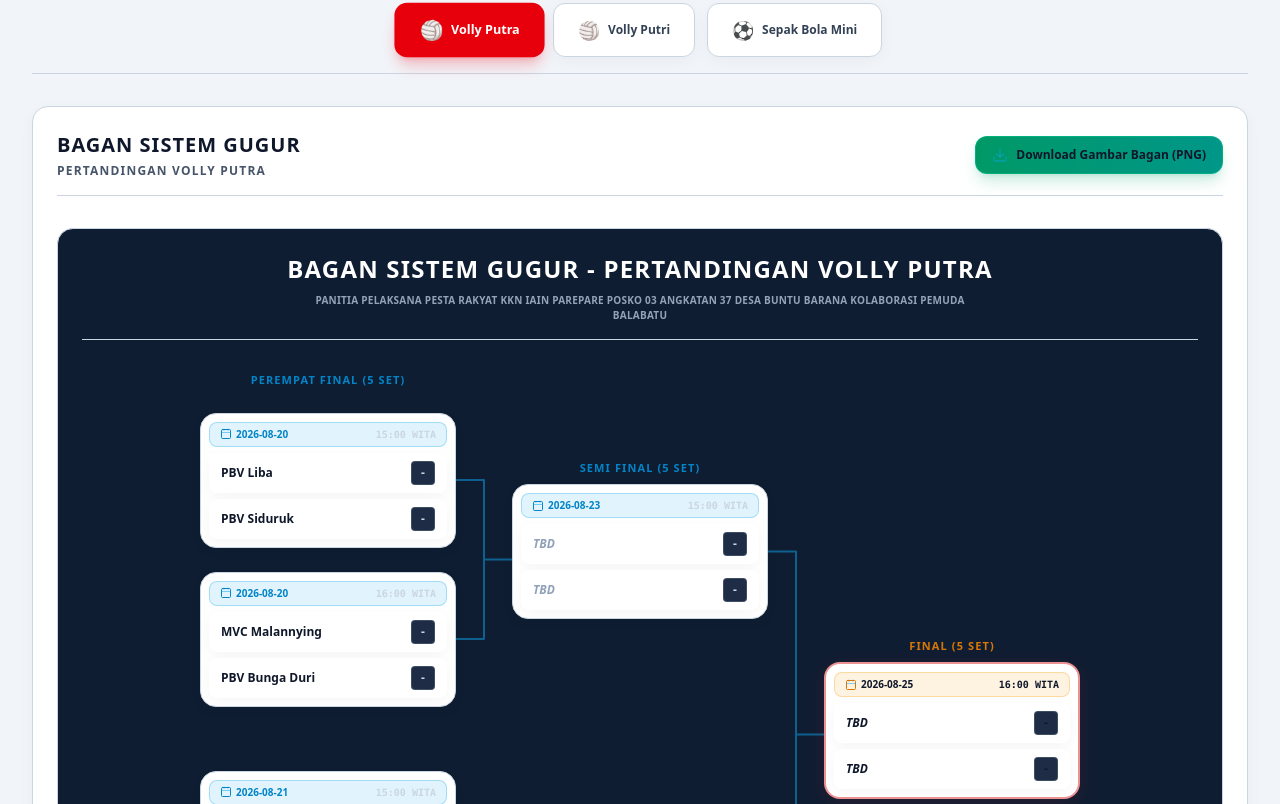
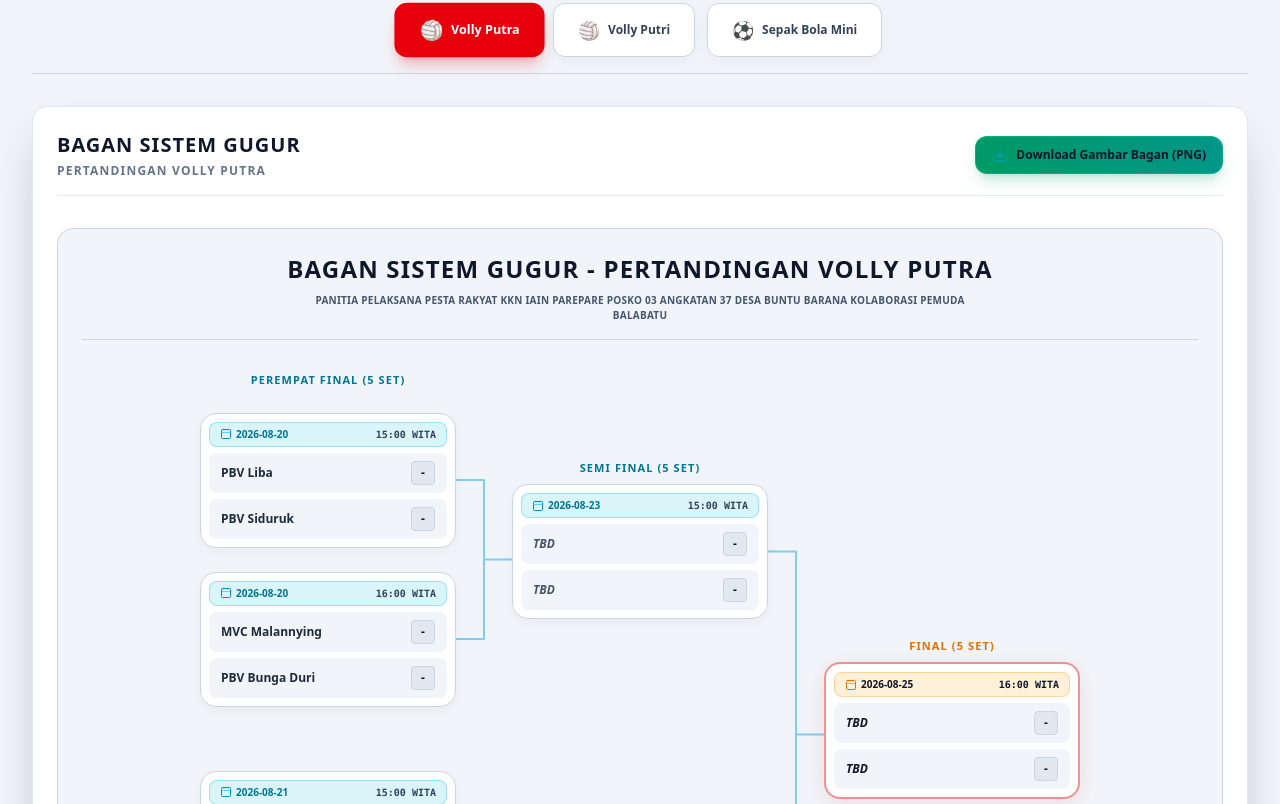
Before and after one commit to Ashif1306/Pestarakyat, a Next.js app: page /bagan in a window 1280 px wide. Shown: the part 296-1100 px from the top of the page. Built offline with nearby package versions, Linux system fonts and the light colour scheme; no server answers; the database is empty.

Commit message:
Make bracket viewer canvas adaptive to light and dark modes without forced dark box

```diff
--- a/src/app/globals.css
+++ b/src/app/globals.css
@@ -115,32 +115,19 @@ html.light [id^="sf-"] .text-slate-200 {
 }
 
 /* High Contrast Text & Accent Colors in Light Mode */
-html.light .text-white:not(.bg-red-600):not(.bg-red-700):not(.bg-emerald-600):not(.bg-blue-600):not(.bracket-canvas *):not(.bracket-canvas) {
+html.light .text-white:not(.bg-red-600):not(.bg-red-700):not(.bg-emerald-600):not(.bg-blue-600) {
   color: #0f172a !important;
 }
 
-.bracket-canvas {
-  background-color: #0f1d32 !important;
-  color: #f8fafc !important;
-}
-
-.bracket-canvas h2 {
-  color: #ffffff !important;
-}
-
-.bracket-canvas p {
-  color: #94a3b8 !important;
-}
-
-html.light .text-slate-200:not(.bracket-canvas *):not(.bracket-canvas) {
+html.light .text-slate-200 {
   color: #1e293b !important;
 }
 
-html.light .text-slate-300:not(.bracket-canvas *):not(.bracket-canvas) {
+html.light .text-slate-300 {
   color: #334155 !important;
 }
 
-html.light .text-slate-400:not(.bracket-canvas *):not(.bracket-canvas) {
+html.light .text-slate-400 {
   color: #475569 !important;
 }
 
--- a/src/components/BracketViewer.tsx
+++ b/src/components/BracketViewer.tsx
@@ -138,6 +138,7 @@ export default function BracketViewer({ sportId = 'volly-putra', sportName }: Br
     const svg = svgRef.current;
     svg.innerHTML = '';
     const svgRect = svg.getBoundingClientRect();
+    const isLight = document.documentElement.classList.contains('light');
 
     const drawConnectorPair = (
       card1Id: string,
@@ -172,7 +173,7 @@ export default function BracketViewer({ sportId = 'volly-putra', sportName }: Br
         `M ${mx} ${y1} V ${y2} ` +
         `M ${mx} ${midY} H ${tx}`
       );
-      path.setAttribute('stroke', '#38bdf8'); // Bright cyan accent
+      path.setAttribute('stroke', isLight ? '#0284c7' : '#38bdf8'); // Sky-600 for light mode, Sky-400 for dark mode
       path.setAttribute('stroke-width', '2');
       path.setAttribute('stroke-linecap', 'round');
       path.setAttribute('stroke-linejoin', 'round');
@@ -197,27 +198,21 @@ export default function BracketViewer({ sportId = 'volly-putra', sportName }: Br
     };
   }, [matches, standings, isMiniFootball]);
 
-  // Image Download Handler (High Contrast in both Dark and Light mode)
+  // Image Download Handler
   const handleDownloadImage = async () => {
     if (!containerRef.current) return;
-    const isLightMode = document.documentElement.classList.contains('light');
+    const isLight = document.documentElement.classList.contains('light');
 
     try {
       setDownloading(true);
       setDownloadSuccess(false);
 
-      // Temporarily remove light mode class during PNG capture to prevent black text overrides on dark canvas
-      if (isLightMode) {
-        document.documentElement.classList.remove('light');
-        document.documentElement.classList.add('dark');
-      }
-
-      // Redraw lines to ensure crisp positioning
+      // Redraw lines before capture
       drawLines();
 
       const dataUrl = await toPng(containerRef.current, {
         cacheBust: true,
-        backgroundColor: '#0f1d32',
+        backgroundColor: isLight ? '#f8fafc' : '#0f1d32',
         pixelRatio: 2, // High resolution HD PNG export
       });
 
@@ -233,24 +228,19 @@ export default function BracketViewer({ sportId = 'volly-putra', sportName }: Br
       console.error('Error downloading bracket image:', err);
       alert('Gagal mengunduh gambar bagan. Silakan coba beberapa saat lagi!');
     } finally {
-      // Restore original theme class
-      if (isLightMode) {
-        document.documentElement.classList.add('light');
-        document.documentElement.classList.remove('dark');
-      }
       setDownloading(false);
     }
   };
 
   return (
-    <div className="bg-[#0f1d32] rounded-2xl border border-white/[0.06] p-4 sm:p-6 shadow-2xl space-y-4 sm:space-y-6">
+    <div className="bg-white dark:bg-[#0f1d32] rounded-2xl border border-slate-200 dark:border-white/[0.06] p-4 sm:p-6 shadow-2xl space-y-4 sm:space-y-6 transition-colors">
       {/* Title & Toolbar Header */}
-      <div className="flex flex-col sm:flex-row items-center justify-between gap-3 pb-4 border-b border-white/[0.06] no-print">
+      <div className="flex flex-col sm:flex-row items-center justify-between gap-3 pb-4 border-b border-slate-200 dark:border-white/[0.06] no-print">
         <div className="text-center sm:text-left space-y-1">
-          <h2 className="text-lg sm:text-xl font-extrabold text-white uppercase tracking-wider">
+          <h2 className="text-lg sm:text-xl font-extrabold text-slate-900 dark:text-white uppercase tracking-wider">
             BAGAN SISTEM GUGUR
           </h2>
-          <p className="text-xs font-semibold text-slate-400 uppercase tracking-widest">
+          <p className="text-xs font-semibold text-slate-500 dark:text-slate-400 uppercase tracking-widest">
             PERTANDINGAN {sportName.toUpperCase()}
           </p>
         </div>
@@ -285,8 +275,8 @@ export default function BracketViewer({ sportId = 'volly-putra', sportName }: Br
       </div>
 
       {/* Mobile Scroll Hint Badge */}
-      <div className="flex items-center justify-center gap-2 text-[11px] font-bold text-cyan-400 bg-cyan-500/10 py-1.5 px-3.5 rounded-full border border-cyan-500/20 sm:hidden w-fit mx-auto">
-        <MoveHorizontal className="w-3.5 h-3.5 animate-pulse text-cyan-400" />
+      <div className="flex items-center justify-center gap-2 text-[11px] font-bold text-cyan-700 dark:text-cyan-400 bg-cyan-500/10 py-1.5 px-3.5 rounded-full border border-cyan-500/20 sm:hidden w-fit mx-auto">
+        <MoveHorizontal className="w-3.5 h-3.5 animate-pulse text-cyan-600 dark:text-cyan-400" />
         <span>Geser ke samping untuk melihat seluruh bagan</span>
       </div>
 
@@ -294,16 +284,16 @@ export default function BracketViewer({ sportId = 'volly-putra', sportName }: Br
       <div className="overflow-x-auto custom-scrollbar pb-6 pt-2">
         <div
           ref={containerRef}
-          className={`bracket-canvas relative flex flex-col items-center justify-center gap-6 px-6 py-6 rounded-2xl border border-white/10 ${
+          className={`bracket-canvas relative flex flex-col items-center justify-center gap-6 px-6 py-6 rounded-2xl bg-slate-100 dark:bg-[#0f1d32] border border-slate-300 dark:border-white/10 transition-colors ${
             isMiniFootball ? 'min-w-[560px]' : 'min-w-[860px]'
           }`}
         >
           {/* Official Image Header Title (Included in Downloaded PNG Image) */}
-          <div className="w-full text-center pb-4 border-b border-white/10 space-y-2 z-10">
-            <h2 className="text-xl sm:text-2xl font-black uppercase tracking-wider">
+          <div className="w-full text-center pb-4 border-b border-slate-300 dark:border-white/10 space-y-2 z-10">
+            <h2 className="text-xl sm:text-2xl font-black text-slate-900 dark:text-white uppercase tracking-wider">
               BAGAN SISTEM GUGUR - PERTANDINGAN {sportName.toUpperCase()}
             </h2>
-            <p className="text-[10px] font-semibold tracking-wide max-w-2xl mx-auto uppercase">
+            <p className="text-[10px] font-semibold text-slate-600 dark:text-slate-400 tracking-wide max-w-2xl mx-auto uppercase">
               PANITIA PELAKSANA PESTA RAKYAT KKN IAIN PAREPARE POSKO 03 ANGKATAN 37 DESA BUNTU BARANA KOLABORASI PEMUDA BALABATU
             </p>
           </div>
@@ -319,7 +309,7 @@ export default function BracketViewer({ sportId = 'volly-putra', sportName }: Br
                 {/* QF Group 1 */}
                 {!isMiniFootball && (
                   <div className="flex flex-col gap-6 w-56 sm:w-64 flex-shrink-0">
-                    <div className="text-[11px] font-extrabold text-cyan-400 uppercase tracking-widest text-center">
+                    <div className="text-[11px] font-extrabold text-cyan-700 dark:text-cyan-400 uppercase tracking-widest text-center">
                       PEREMPAT FINAL (5 SET)
                     </div>
 
@@ -332,7 +322,7 @@ export default function BracketViewer({ sportId = 'volly-putra', sportName }: Br
 
                 {/* SF 0 */}
                 <div className="flex flex-col justify-center w-56 sm:w-64 flex-shrink-0">
-                  <div className="text-[11px] font-extrabold text-cyan-400 uppercase tracking-widest text-center mb-2">
+                  <div className="text-[11px] font-extrabold text-cyan-700 dark:text-cyan-400 uppercase tracking-widest text-center mb-2">
                     SEMI FINAL {!isMiniFootball ? '(5 SET)' : ''}
                   </div>
                   {renderMatchCard(sfMatches[0], sfPairs[0], 'sf-0', sfPairs[0][0] === 'TBD', sfPairs[0][1] === 'TBD')}
@@ -360,35 +350,37 @@ export default function BracketViewer({ sportId = 'volly-putra', sportName }: Br
 
             {/* FINAL ROUND (Centered Right) */}
             <div className="relative z-10 flex flex-col justify-center w-56 sm:w-64 flex-shrink-0 self-center space-y-4">
-              <div className="text-[11px] font-extrabold text-amber-400 uppercase tracking-widest text-center mb-2">
+              <div className="text-[11px] font-extrabold text-amber-600 dark:text-amber-400 uppercase tracking-widest text-center mb-2">
                 FINAL {!isMiniFootball ? '(5 SET)' : ''}
               </div>
 
               <div
                 id="final-0"
-                className="bg-[#1a2942] border-2 border-amber-500/50 rounded-2xl overflow-hidden shadow-2xl p-2 space-y-1.5"
+                className="bg-white dark:bg-[#1a2942] border-2 border-amber-500/50 rounded-2xl overflow-hidden shadow-2xl p-2 space-y-1.5"
               >
                 {/* Match Date & Time */}
                 {finalMatch?.date && (
-                  <div className="flex items-center justify-between text-[10px] font-bold text-amber-400 px-2.5 py-1 bg-amber-500/10 rounded-lg border border-amber-500/20">
+                  <div className="flex items-center justify-between text-[10px] font-bold text-amber-700 dark:text-amber-400 px-2.5 py-1 bg-amber-500/15 dark:bg-amber-500/10 rounded-lg border border-amber-500/30">
                     <span className="flex items-center gap-1">
-                      <Calendar className="w-3 h-3 text-amber-400" />
+                      <Calendar className="w-3 h-3 text-amber-600 dark:text-amber-400" />
                       {finalMatch.date}
                     </span>
-                    {finalMatch.time && <span className="font-mono text-slate-300">{finalMatch.time} WITA</span>}
+                    {finalMatch.time && <span className="font-mono text-slate-700 dark:text-slate-300">{finalMatch.time} WITA</span>}
                   </div>
                 )}
 
                 {/* Team A */}
                 <div
                   className={`flex items-center justify-between px-3 py-2 rounded-lg transition-colors ${
-                    tournamentWinner === finalPair[0] ? 'bg-emerald-500/20 text-emerald-400 font-extrabold' : 'text-slate-200 bg-[#0f1d32]'
+                    tournamentWinner === finalPair[0]
+                      ? 'bg-emerald-500/20 text-emerald-800 dark:text-emerald-400 font-extrabold'
+                      : 'text-slate-800 dark:text-slate-200 bg-slate-100 dark:bg-[#0f1d32]'
                   }`}
                 >
                   <span className={`text-xs font-semibold truncate max-w-[130px] ${finalPair[0] === 'TBD' ? 'italic text-slate-400 font-bold' : ''}`}>
                     {finalPair[0]}
                   </span>
-                  <span className="w-6 h-6 rounded border border-slate-600/80 bg-[#1e2d45] text-slate-300 font-bold text-xs flex items-center justify-center ml-2 flex-shrink-0">
+                  <span className="w-6 h-6 rounded border border-slate-300 dark:border-slate-600/80 bg-slate-200 dark:bg-[#1e2d45] text-slate-900 dark:text-slate-300 font-bold text-xs flex items-center justify-center ml-2 flex-shrink-0">
                     {finalMatch?.scoreA !== null && finalMatch?.scoreA !== undefined ? finalMatch.scoreA : '-'}
                   </span>
                 </div>
@@ -396,13 +388,15 @@ export default function BracketViewer({ sportId = 'volly-putra', sportName }: Br
                 {/* Team B */}
                 <div
                   className={`flex items-center justify-between px-3 py-2 rounded-lg transition-colors ${
-                    tournamentWinner === finalPair[1] ? 'bg-emerald-500/20 text-emerald-400 font-extrabold' : 'text-slate-200 bg-[#0f1d32]'
+                    tournamentWinner === finalPair[1]
+                      ? 'bg-emerald-500/20 text-emerald-800 dark:text-emerald-400 font-extrabold'
+                      : 'text-slate-800 dark:text-slate-200 bg-slate-100 dark:bg-[#0f1d32]'
                   }`}
                 >
                   <span className={`text-xs font-semibold truncate max-w-[130px] ${finalPair[1] === 'TBD' ? 'italic text-slate-400 font-bold' : ''}`}>
                     {finalPair[1]}
                   </span>
-                  <span className="w-6 h-6 rounded border border-slate-600/80 bg-[#1e2d45] text-slate-300 font-bold text-xs flex items-center justify-center ml-2 flex-shrink-0">
+                  <span className="w-6 h-6 rounded border border-slate-300 dark:border-slate-600/80 bg-slate-200 dark:bg-[#1e2d45] text-slate-900 dark:text-slate-300 font-bold text-xs flex items-center justify-center ml-2 flex-shrink-0">
                     {finalMatch?.scoreB !== null && finalMatch?.scoreB !== undefined ? finalMatch.scoreB : '-'}
                   </span>
                 </div>
@@ -411,18 +405,18 @@ export default function BracketViewer({ sportId = 'volly-putra', sportName }: Br
               {/* Winner Banner */}
               {tournamentWinner && (
                 <div className="mt-4 text-center p-3 bg-gradient-to-r from-red-600/20 via-amber-500/20 to-red-600/20 border border-amber-500/40 rounded-xl shadow-lg animate-bounce">
-                  <div className="text-[10px] uppercase font-extrabold text-amber-400 flex items-center justify-center gap-1">
+                  <div className="text-[10px] uppercase font-extrabold text-amber-700 dark:text-amber-400 flex items-center justify-center gap-1">
                     <Trophy className="w-3.5 h-3.5" /> JUARA 1
                   </div>
-                  <div className="text-sm font-extrabold text-white mt-0.5">{tournamentWinner}</div>
+                  <div className="text-sm font-extrabold text-slate-900 dark:text-white mt-0.5">{tournamentWinner}</div>
                 </div>
               )}
             </div>
           </div>
 
           {/* Note Footnote Banner (Included in Downloaded PNG Image) */}
-          <div className="w-full text-center pt-3 border-t border-white/10 z-10">
-            <p className="text-[11px] text-amber-400 font-semibold tracking-wide italic">
+          <div className="w-full text-center pt-3 border-t border-slate-300 dark:border-white/10 z-10">
+            <p className="text-[11px] text-amber-700 dark:text-amber-400 font-semibold tracking-wide italic">
               * Note : Jadwal sewaktu-waktu dapat berubah tergantung dari kesepakatan panitia
             </p>
           </div>
@@ -447,29 +441,31 @@ function renderMatchCard(
   return (
     <div
       id={cardId}
-      className="bg-[#1a2942] border border-slate-700/70 rounded-2xl overflow-hidden shadow-lg p-2 space-y-1.5 transition-all hover:border-cyan-500/40"
+      className="bg-white dark:bg-[#1a2942] border border-slate-300 dark:border-slate-700/70 rounded-2xl overflow-hidden shadow-lg p-2 space-y-1.5 transition-all hover:border-cyan-500/40"
     >
       {/* Match Date & Time */}
       {m?.date && (
-        <div className="flex items-center justify-between text-[10px] font-bold text-cyan-400 px-2.5 py-1 bg-cyan-500/10 rounded-lg border border-cyan-500/20">
+        <div className="flex items-center justify-between text-[10px] font-bold text-cyan-700 dark:text-cyan-400 px-2.5 py-1 bg-cyan-500/15 dark:bg-cyan-500/10 rounded-lg border border-cyan-500/30">
           <span className="flex items-center gap-1">
-            <Calendar className="w-3 h-3 text-cyan-400" />
+            <Calendar className="w-3 h-3 text-cyan-600 dark:text-cyan-400" />
             {m.date}
           </span>
-          {m.time && <span className="font-mono text-slate-300">{m.time} WITA</span>}
+          {m.time && <span className="font-mono text-slate-700 dark:text-slate-300">{m.time} WITA</span>}
         </div>
       )}
 
       {/* Team A */}
       <div
         className={`flex items-center justify-between px-3 py-2 rounded-lg transition-colors ${
-          winner === pair[0] ? 'bg-emerald-500/20 text-emerald-400 font-extrabold' : 'text-slate-200 bg-[#0f1d32]'
+          winner === pair[0]
+            ? 'bg-emerald-500/20 text-emerald-800 dark:text-emerald-400 font-extrabold'
+            : 'text-slate-800 dark:text-slate-200 bg-slate-100 dark:bg-[#0f1d32]'
         }`}
       >
         <span className={`text-xs font-semibold truncate max-w-[130px] ${isTbdA ? 'italic text-slate-400 font-bold' : ''}`}>
           {pair[0]}
         </span>
-        <span className="w-6 h-6 rounded border border-slate-600/80 bg-[#1e2d45] text-slate-300 font-bold text-xs flex items-center justify-center ml-2 flex-shrink-0">
+        <span className="w-6 h-6 rounded border border-slate-300 dark:border-slate-600/80 bg-slate-200 dark:bg-[#1e2d45] text-slate-900 dark:text-slate-300 font-bold text-xs flex items-center justify-center ml-2 flex-shrink-0">
           {scoreAStr}
         </span>
       </div>
@@ -477,13 +473,15 @@ function renderMatchCard(
       {/* Team B */}
       <div
         className={`flex items-center justify-between px-3 py-2 rounded-lg transition-colors ${
-          winner === pair[1] ? 'bg-emerald-500/20 text-emerald-400 font-extrabold' : 'text-slate-200 bg-[#0f1d32]'
+          winner === pair[1]
+            ? 'bg-emerald-500/20 text-emerald-800 dark:text-emerald-400 font-extrabold'
+            : 'text-slate-800 dark:text-slate-200 bg-slate-100 dark:bg-[#0f1d32]'
         }`}
       >
         <span className={`text-xs font-semibold truncate max-w-[130px] ${isTbdB ? 'italic text-slate-400 font-bold' : ''}`}>
           {pair[1]}
         </span>
-        <span className="w-6 h-6 rounded border border-slate-600/80 bg-[#1e2d45] text-slate-300 font-bold text-xs flex items-center justify-center ml-2 flex-shrink-0">
+        <span className="w-6 h-6 rounded border border-slate-300 dark:border-slate-600/80 bg-slate-200 dark:bg-[#1e2d45] text-slate-900 dark:text-slate-300 font-bold text-xs flex items-center justify-center ml-2 flex-shrink-0">
           {scoreBStr}
         </span>
       </div>
```
